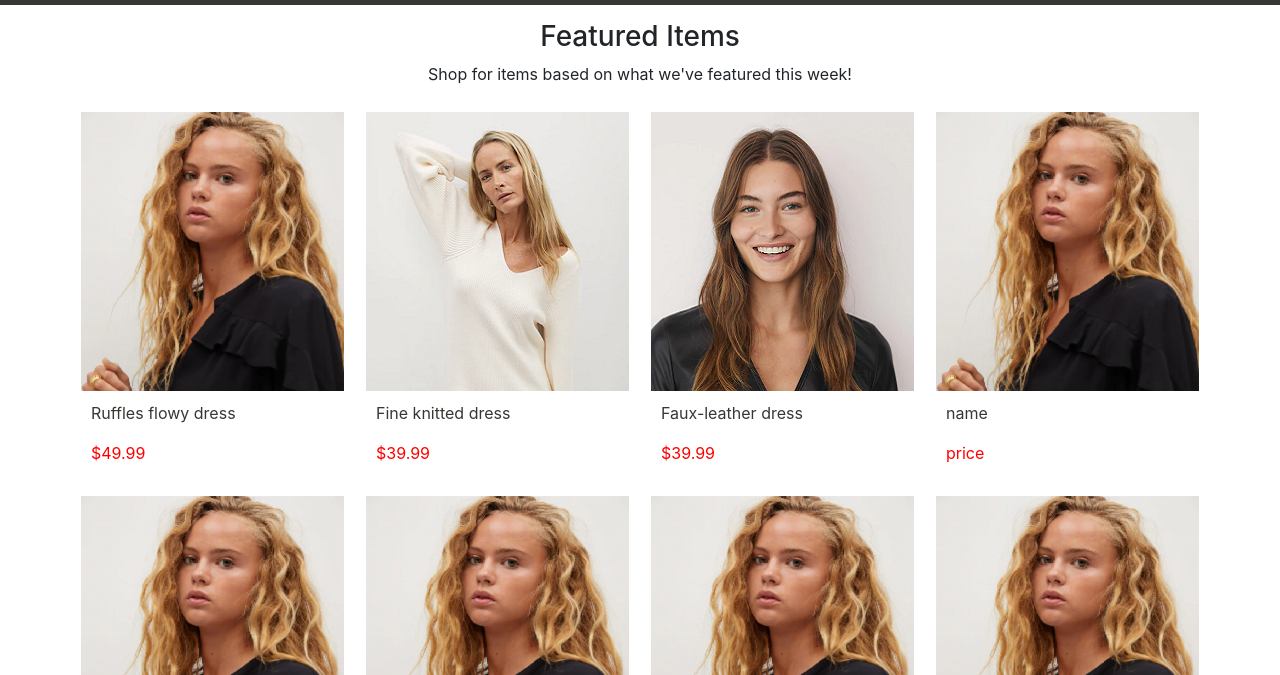
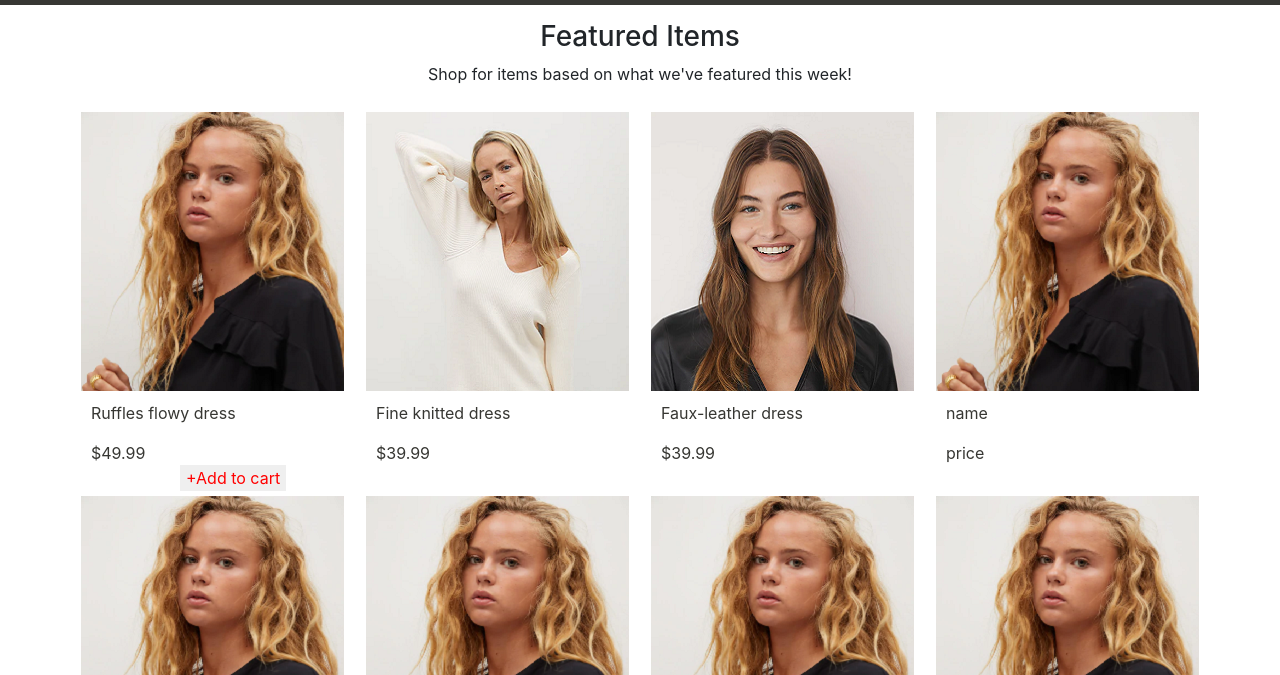
Before and after one commit to NASTUSHA450/Shop, a plain HTML site: page index.html in a window 1280 px wide. Shown: the part 125-800 px from the top of the page. Drawn offline with nearby package versions, Linux system fonts and the light colour scheme.

Commit message:
simple card

```diff
--- a/css/style.css
+++ b/css/style.css
@@ -99,7 +99,18 @@
     color: #373733;
 }
 .product-text span{
-    color: red;
+    color: #373733;
+}
+.product-text button{
+    margin-left: 89px;
+    border: none;
+    background-color: none;
+    color: #f00;
+}
+.product-text button:hover{
+    background-color: #ff4040;
+    color: #ffffff;
+    transition: 0.5s;
 }
 
 .flex-center{
--- a/index.html
+++ b/index.html
@@ -80,12 +80,9 @@
                             <div class="product-text">
                                 <p>Ruffles flowy dress</p>
                                 <span>$49.99</span>
+                                <button>+Add to cart</button>
                             </div>
                         </a>
-                        <div class="flex-center">
-                            <a class="add-to-cart" href="https:google.com">Add to cart</a>
-
-                        </div>
                     </div>
                 </div>
                 <div class="col-xl-3 col-lg-4 col-md-6 d-flex justify-content-center">
```
